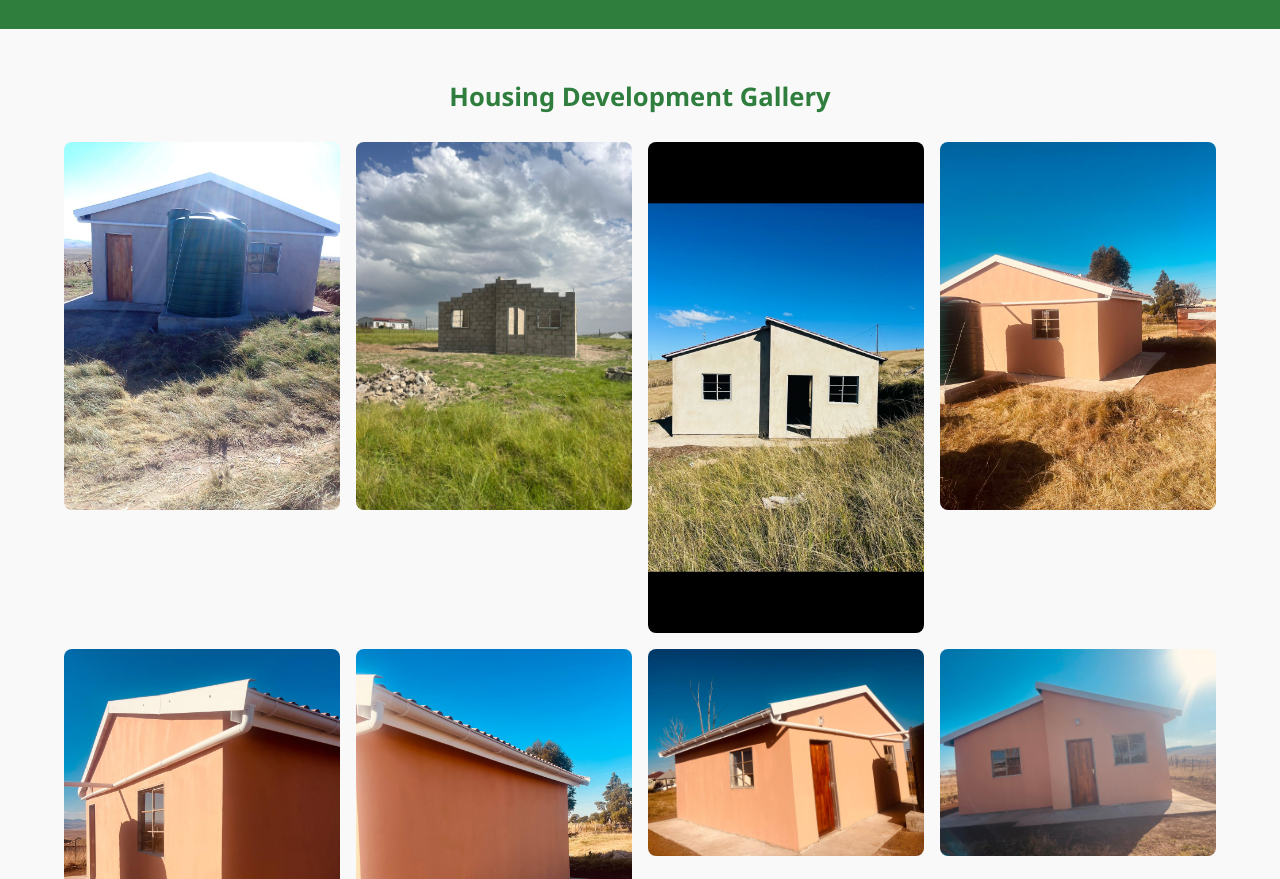
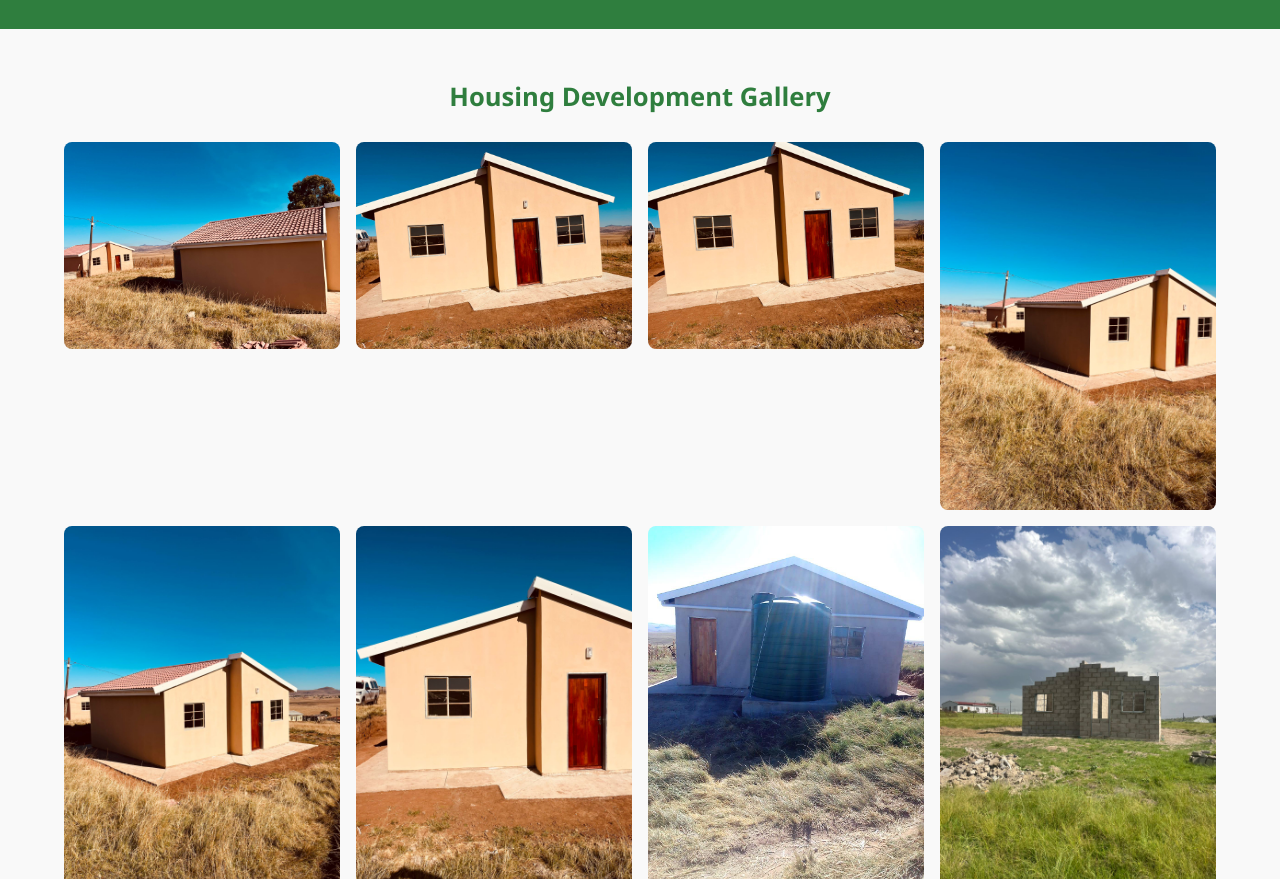
Before and after one commit to anelisarasmeni/Amadinda-Trading, a plain HTML site: page housing-gallery.html in a window 1280 px wide. Shown: the part 73-952 px from the top of the page. Drawn offline with Linux system fonts and the light colour scheme.

Commit message:
Add files via upload
Gallery

```diff
--- a/housing-gallery.html
+++ b/housing-gallery.html
@@ -25,6 +25,14 @@
   <section class="container gallery-page">
     <h2>Housing Development Gallery</h2>
     <div class="gallery-grid">
+      <img src="45.jpg" alt="Housing 1" class="popup-img" />
+      <img src="46.jpg" alt="Housing 1" class="popup-img" />
+      <img src="47.jpg" alt="Housing 1" class="popup-img" />
+      <img src="48.jpg" alt="Housing 1" class="popup-img" />
+      <img src="49.jpg" alt="Housing 1" class="popup-img" />
+      <img src="50.jpg" alt="Housing 1" class="popup-img" />
+
+
       <img src="36.jpg" alt="Housing 1" class="popup-img" />
       <img src="31.jpg" alt="Housing 1" class="popup-img" />
 
```
